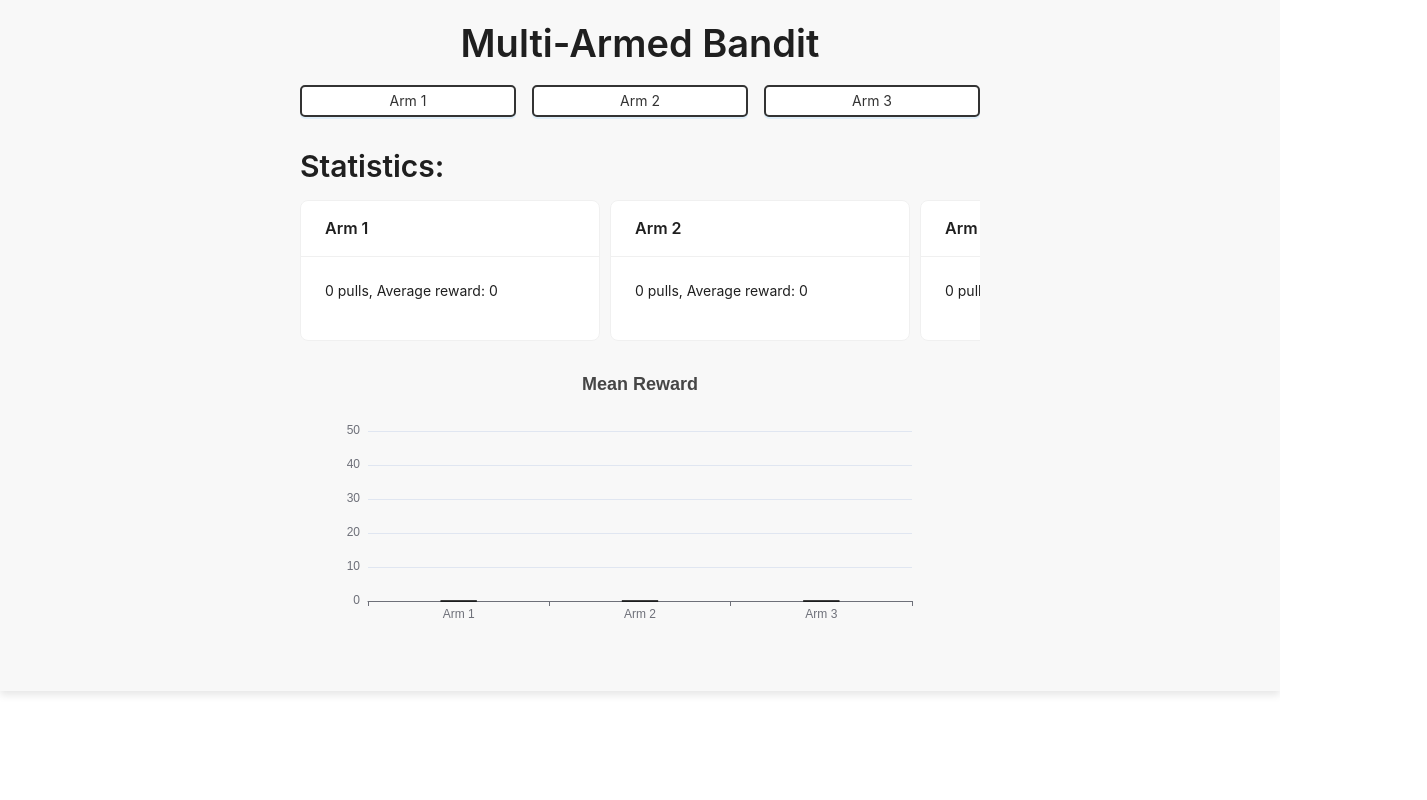
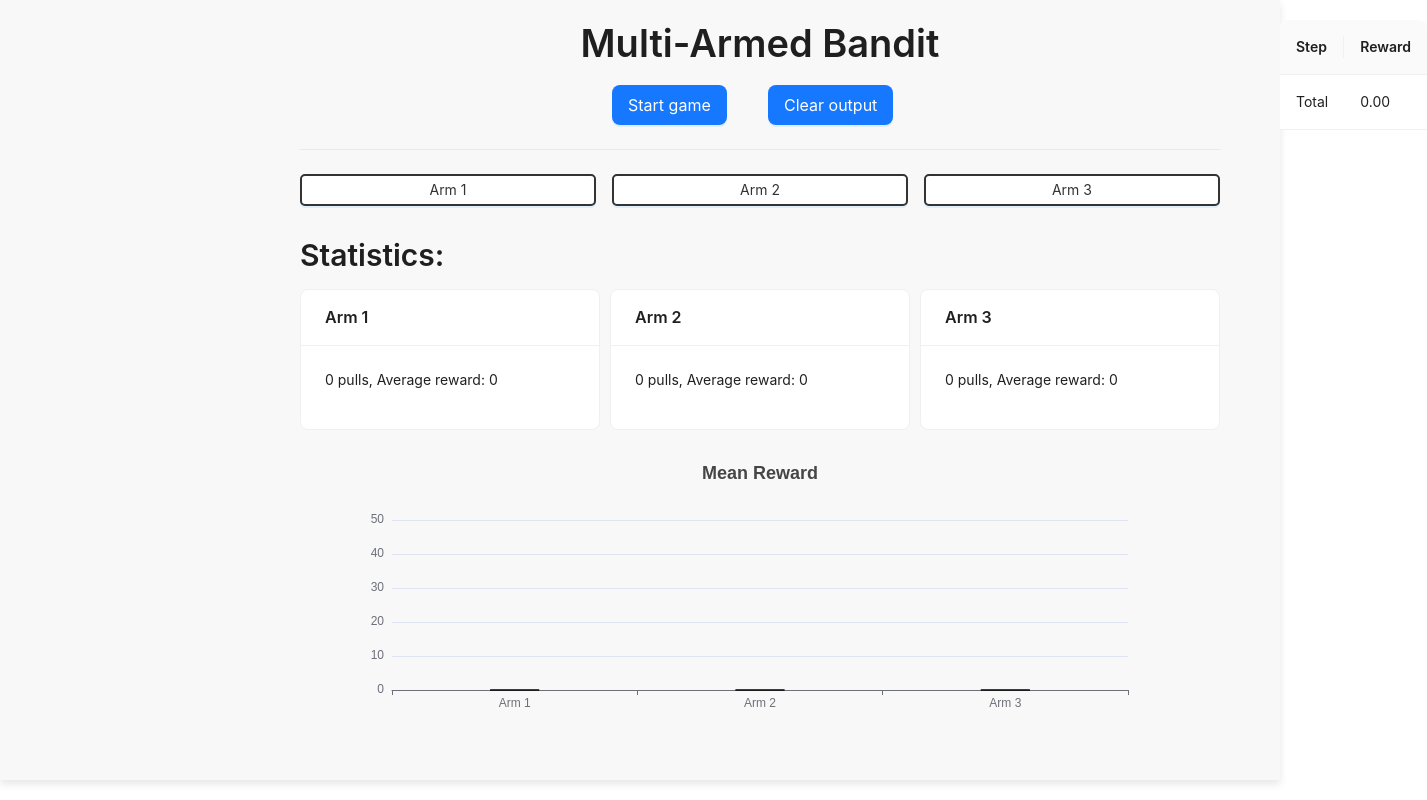
Before and after one commit to Su-my/Test-page, a Next.js app: page / in a window 1280 px wide. Shown: the whole page, 1427 px wide, since content can reach past the window. Built offline with nearby package versions, Linux system fonts and the light colour scheme.

Commit message:
add sample

```diff
--- a/app/page.tsx
+++ b/app/page.tsx
@@ -1,7 +1,7 @@
 "use client";
 
 import React, { useState } from 'react';
-import { Button, Card, Typography, Row, Col } from 'antd';
+import { Button, Card, Typography, Row, Col, Divider, Table, message} from 'antd';
 import 'antd/dist/reset.css'; // 引入 Ant Design 样式
 import ReactECharts from 'echarts-for-react';
 import './styles.css';
@@ -13,6 +13,7 @@ const NUM_ARMS = 3;
 // const REWARDS = [0.3, 0.5, 0.7]; // 实际中奖概率
 const ExpectedRewards = [10, 20, 30]; // 期望奖励
 const variance = [5, 5, 5]; // 方差
+const Max_STEP = 30; // 最大步数
 
 function sampleReward(mean: number, stdDev: number): number {
     // Box-Muller transform to generate a random number from a normal distribution
@@ -28,16 +29,60 @@ function sampleReward(mean: number, stdDev: number): number {
 
 
 const Bandit = () => {
-
-
-
     const [rewards, setRewards] = useState(Array(NUM_ARMS).fill(0)); // 每个臂的累计奖励
     // 每个臂奖励的平方之和
     const [rewardsSquareSum, setRewardsSquareSum] = useState(Array(NUM_ARMS).fill(0));
     const [counts, setCounts] = useState(Array(NUM_ARMS).fill(0)); // 每个臂被点击的次数
+    const [rewardMatrix, setRewardMatrix] = useState(Array(NUM_ARMS).fill(0).map(() => Array(Max_STEP).fill(0))); // 每个臂每次点击的奖励
+    const totalCounts = counts.reduce((acc, count) => acc + count, 0);
+    const [rewardTrajectory, setRewardTrajectory] = useState(Array(Max_STEP).fill(0)); // 每次点击的奖励
+
+    const [messageApi, contextHolder] = message.useMessage();
+
+    // 创建表格数据
+    const data = Array.from({ length: totalCounts }, (_, step) => ({
+        key: step + 1,
+        step: (step + 1).toString(),
+        reward: rewardTrajectory[step].toFixed(2) || 0,
+    }));
+
+    // 计算均值
+    const totalReward = rewardTrajectory.reduce((acc, reward) => acc + reward, 0).toFixed(2);
+
+    // 添加均值行
+    data.push({
+        key: totalCounts + 1,
+        step: "Total",
+        reward: totalReward,
+    });
+
+    const columns = [
+        {
+            title: 'Step',
+            dataIndex: 'step',
+            key: 'step',
+        },
+        {
+            title: 'Reward',
+            dataIndex: 'reward',
+            key: 'reward',
+        },
+    ];
 
     const handleArmClick = (armIndex: number) => {
-        const reward = sampleReward(ExpectedRewards[armIndex], variance[armIndex]);
+        if (totalCounts >= Max_STEP) {
+            messageApi.open({
+                type: 'error',
+                content: `已达到最大步数上限 ${Max_STEP}，请点击“Clear output”清除。`,
+            });
+            return;
+        }
+        const reward = rewardMatrix[armIndex][totalCounts];
+        setRewardTrajectory(prevRewardTrajectory => {
+            const newRewardTrajectory = [...prevRewardTrajectory];
+            newRewardTrajectory[totalCounts] = reward;
+            return newRewardTrajectory;
+        });
         console.log(`Arm ${armIndex + 1} Reward: ${reward}`);
 
         setRewards(prevRewards => {
@@ -57,12 +102,29 @@ const Bandit = () => {
         });
     };
 
-    // 计算每个臂的平均奖励和标准误差
-    const avgRewards = rewards.map((reward, i) => (counts[i] > 0 ? reward / counts[i] : 0));
-    // const standardErrors = rewards.map((reward, i) => (counts[i] > 0 ? Math.sqrt((avgRewards[i] * (1 - avgRewards[i])) / counts[i]) : 0));
+    const handleClearOutput = () => {
+        setRewards(Array(NUM_ARMS).fill(0));
+        setRewardsSquareSum(Array(NUM_ARMS).fill(0));
+        setCounts(Array(NUM_ARMS).fill(0));
+        setRewardTrajectory(Array(Max_STEP).fill(0));
+    };
+
+    const handleStartGame = () => {
+        handleClearOutput();
+        const newRewardMatrix = rewardMatrix.map((armRewards, armIndex) => {
+            return armRewards.map((_, stepIndex) => {
+              return sampleReward(ExpectedRewards[armIndex], variance[armIndex]);
+            });
+          });
+
+        setRewardMatrix(newRewardMatrix);
+    };
 
     // 配置 ECharts 图表选项
     const getOption = () => {
+        // 计算每个臂的平均奖励
+        const avgRewards = rewards.map((reward, i) => (counts[i] > 0 ? reward / counts[i] : 0));
+
         // 假设每次点击的reward是服从正态分布的
         const standardDeviations = rewards.map((reward, i) => {
             if (counts[i] === 0) {
@@ -87,7 +149,7 @@ const Bandit = () => {
                         //     tooltipContent += `<div><strong>${item.name}</strong>: ${item.value} (Average Reward)</div>`;
                         // }
                         if (item.seriesName === 'Standard Deviation') {
-                            tooltipContent += `<div><strong>${item.name}</strong>: ${item.value[1]} (Mean) ± ${item.value[2]} (Standard Deviation)</div>`;
+                            tooltipContent += `<div><strong>${item.name}</strong>: ${item.value[1].toFixed(2)} (Mean) ± ${item.value[2].toFixed(2)} (Standard Deviation)</div>`;
                         }
                     });
                     return tooltipContent;
@@ -168,8 +230,22 @@ const Bandit = () => {
     };
 
     return (
-        <div className="slot-machine-frame" style={{ padding: '20px 300px' }}>
+        <div className="slot-machine-frame" style={{ padding: '20px 300px' , display: 'flex', gap: '60px' }}>
+            <div>
                 <Title level={1} style={{ /*居中 */ textAlign: 'center' }}>Multi-Armed Bandit</Title>
+                <Row gutter={16} justify="center">
+                    <Col span={4}>
+                        <Button type="primary" size="large" onClick={handleStartGame}>
+                            Start game
+                        </Button>
+                    </Col>
+                    <Col span={4}>
+                        <Button type="primary" size="large" onClick={handleClearOutput}>
+                            Clear output
+                        </Button>
+                    </Col>
+                </Row>
+                <Divider />
                 <Row gutter={16}>
                     {Array(NUM_ARMS).fill(null).map((_, i) => (
                         <Col span={8} key={i}>
@@ -207,6 +283,10 @@ const Bandit = () => {
                     </div>
                 </div>
             </div>
+            <div>
+                <Table columns={columns} dataSource={data} pagination={false} />
+            </div>
+        </div>
     );
 };
 
```
Lines whose indentation alone changed are shown as unchanged.
